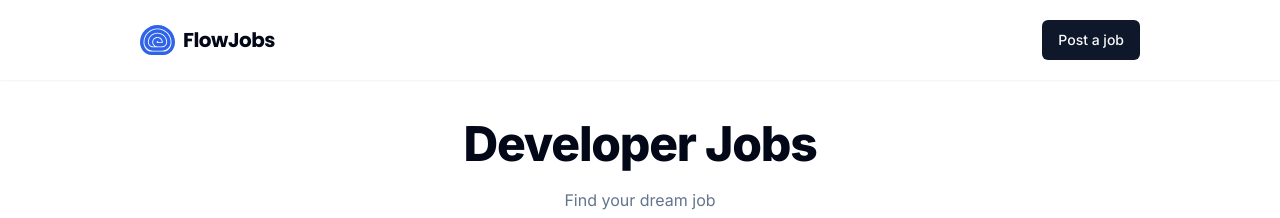
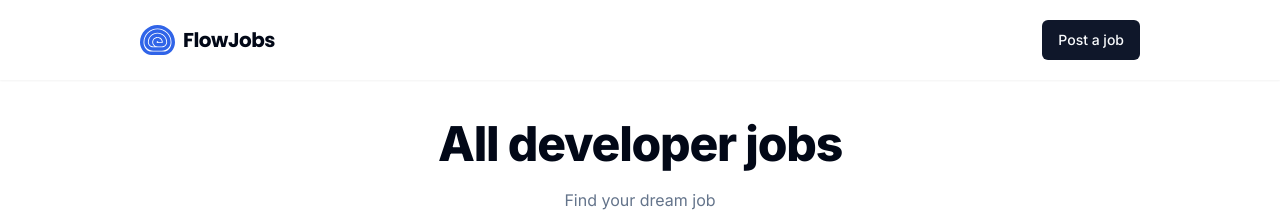
Before and after one commit to Mirzaadr/next-job-market, a Next.js app: page / in a window 1280 px wide. Shown: the top 218 px of the page. Built offline with nearby package versions, Linux system fonts and the light colour scheme; no server answers; the database is empty.

Commit message:
generate title based on filter in home

```diff
--- a/app/page.tsx
+++ b/app/page.tsx
@@ -17,6 +17,19 @@ interface HomePageProps {
   }>;
 }
 
+function getTitle({ q, type, location, remote }: JobFilterValues) {
+  const titlePrefix = q
+    ? `${q} jobs`
+    : type
+      ? `${type} developer jobs`
+      : remote
+        ? "Remote developer jobs"
+        : "All developer jobs";
+  const titleSuffix = location ? ` in ${location}` : "";
+
+  return `${titlePrefix}${titleSuffix}`;
+}
+
 export default async function Home({ searchParams }: HomePageProps) {
   const params = await searchParams;
   const filterValues: JobFilterValues = {
@@ -28,7 +41,7 @@ export default async function Home({ searchParams }: HomePageProps) {
       {/* <Navbar /> */}
       <main className="m-auto my-10 max-w-5xl space-y-10 px-3">
         <div className="space-y-5 text-center">
-          <H1>Developer Jobs</H1>
+          <H1>{getTitle(filterValues)}</H1>
           <p className="text-muted-foreground">Find your dream job</p>
         </div>
         <section className="flex flex-col gap-4 md:flex-row">
```
